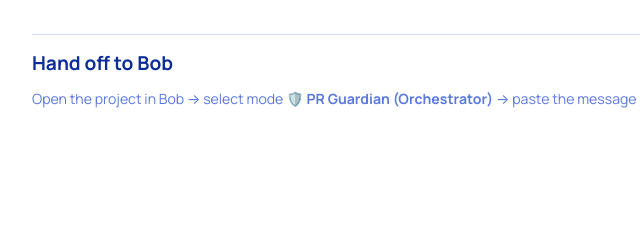
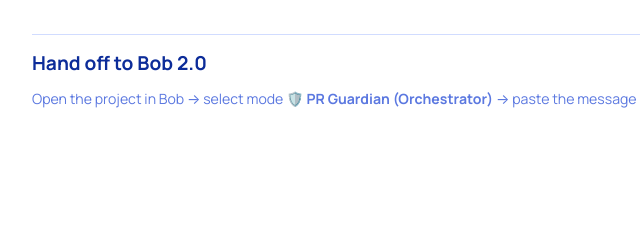
Before and after one commit to emilymontec/fallout, a website: page index.html in a window 1280 px wide. Shown: the part 2002-2242 px from the top of the page, 108-748 px from the left. Drawn offline with Linux system fonts and the light colour scheme.

Commit message:
Actualizacion; website

```diff
--- a/index.html
+++ b/index.html
@@ -111,7 +111,7 @@
         <li class="step">
           <div class="step-num">06</div>
           <div class="step-body">
-            <p class="step-title">Hand off to Bob</p>
+            <p class="step-title">Hand off to Bob 2.0</p>
             <p class="step-note">Open the project in Bob → select mode <strong>🛡️ PR Guardian (Orchestrator)</strong> → paste the message → approve the 3 parallel subagents.</p>
           </div>
         </li>
```
